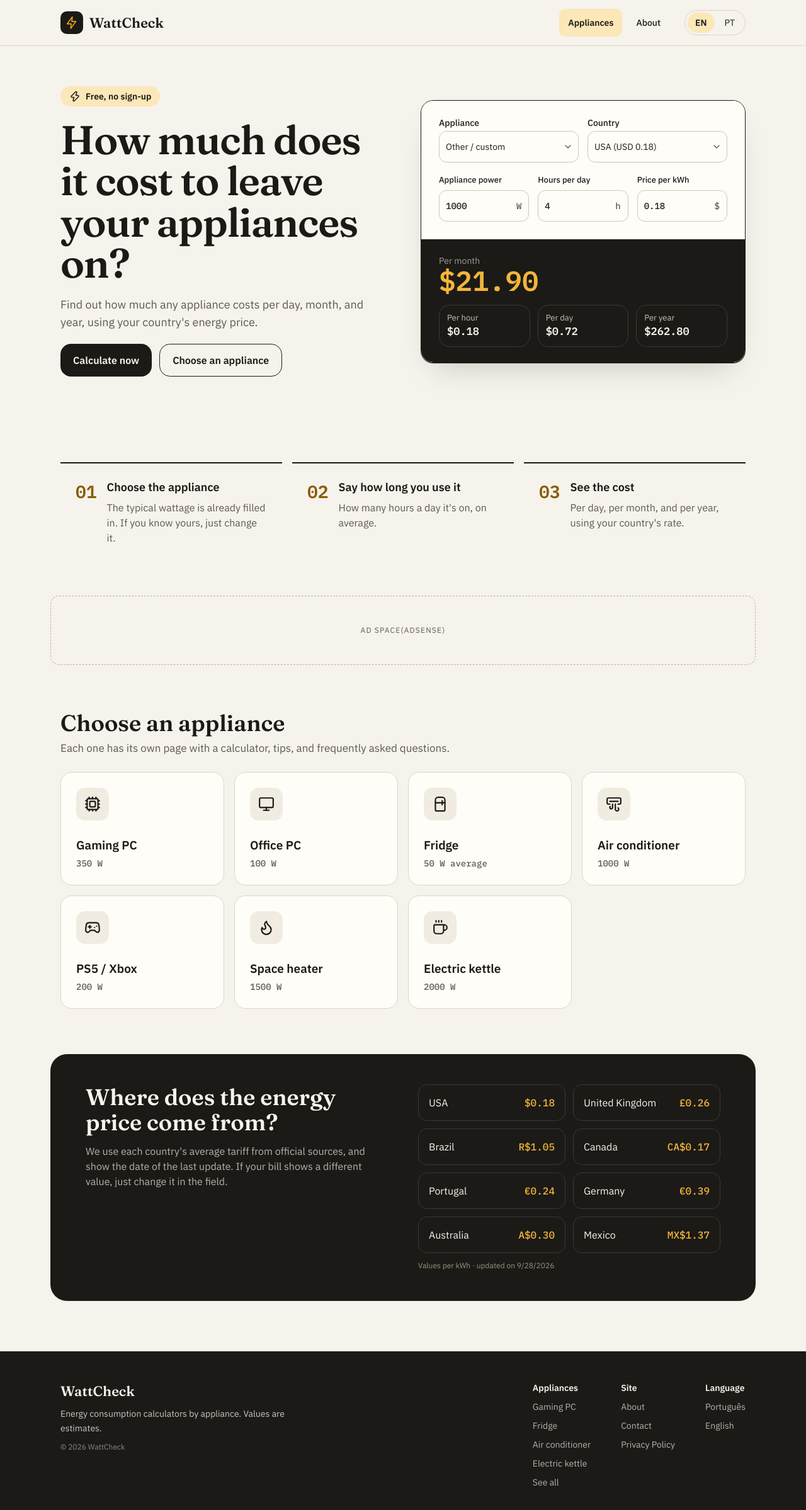
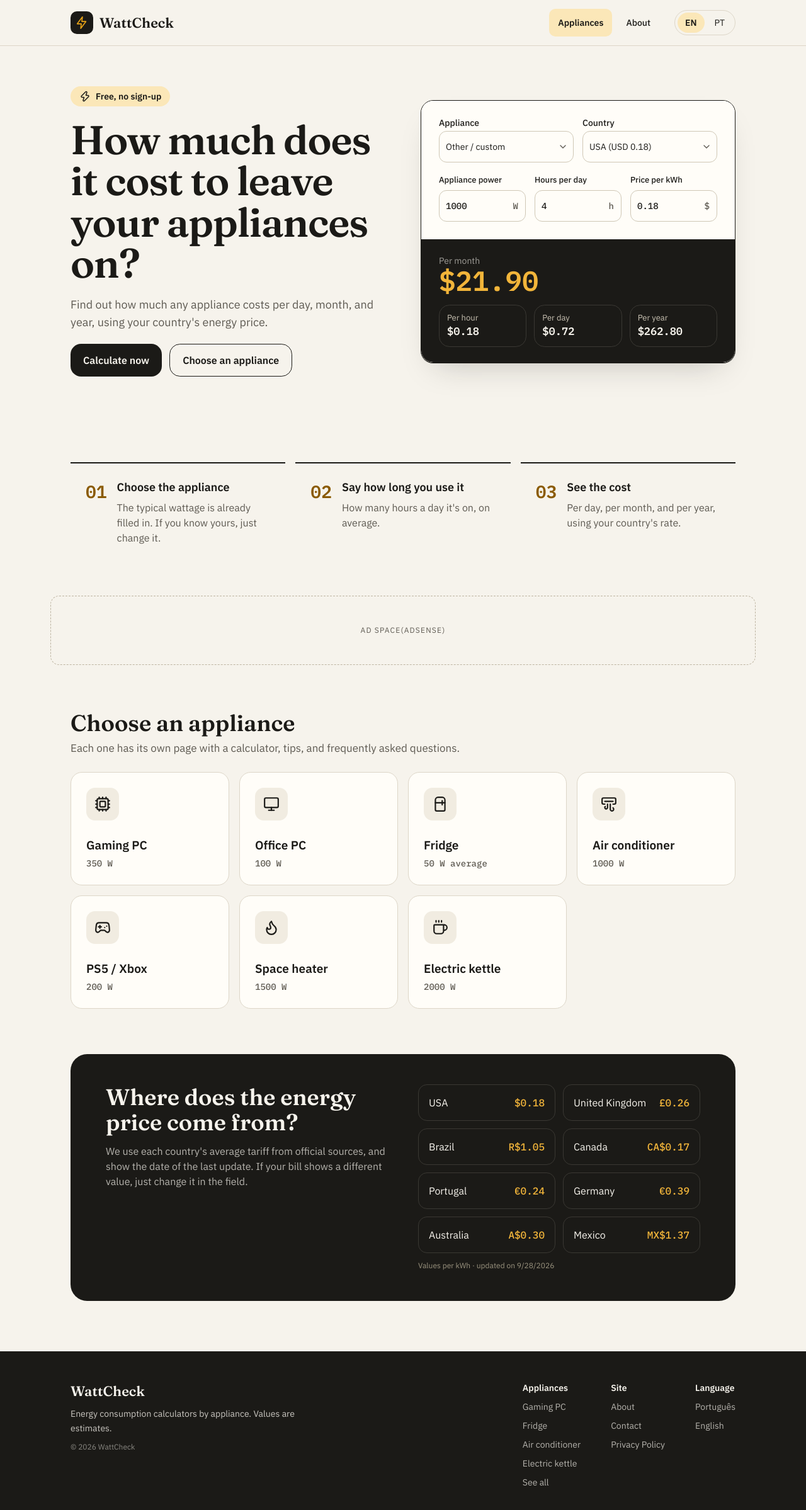
Before and after one commit to Fabricio-santuchi/calculadora-energia, a Next.js app: page /en in a window 1280 px wide. Shown: the top 2398 px of the page at 63% size. Built offline with nearby package versions, Linux system fonts and the light colour scheme.

Commit message:
V10: margem lateral consistente (16/24/32px) em todas as secoes e paginas, corrige o bloco de tarifas colado na tela

```diff
--- a/src/app/(raiz)/page.tsx
+++ b/src/app/(raiz)/page.tsx
@@ -17,7 +17,7 @@ export const metadata: Metadata = {
 
 export default function EscolhaIdiomaPage() {
   return (
-    <main className="flex min-h-screen flex-col items-center justify-center gap-12 bg-background px-4 py-16 text-center">
+    <main className="flex min-h-screen flex-col items-center justify-center gap-12 bg-background px-4 py-16 text-center xs:px-6 md:px-8">
       <div className="flex flex-col items-center gap-5">
         <span className="flex size-16 items-center justify-center rounded-[18px] bg-foreground text-primary">
           <svg
--- a/src/app/[lang]/page.tsx
+++ b/src/app/[lang]/page.tsx
@@ -53,7 +53,7 @@ export default async function LangHomePage({ params }: PageProps<"/[lang]">) {
         {/* 2 colunas só a partir do computador (lg): no tablet e abaixo, a
             espec/prancha (TabletInicio.dc.html) mostra tudo empilhado numa
             coluna só, texto em cima e a calculadora embaixo. */}
-        <section className="mx-auto grid w-full max-w-[1120px] items-center gap-14 px-4 py-16 lg:grid-cols-2">
+        <section className="mx-auto grid w-full max-w-[1120px] items-center gap-14 px-4 py-16 xs:px-6 md:px-8 lg:grid-cols-2">
           <div className="flex flex-col gap-5">
             <span className="flex w-fit items-center gap-2 rounded-full bg-accent px-3.5 py-1.5 text-sm font-semibold text-accent-foreground">
               <Zap className="size-[18px]" />
@@ -87,7 +87,7 @@ export default async function LangHomePage({ params }: PageProps<"/[lang]">) {
           </div>
         </section>
 
-        <section className="mx-auto mt-18 grid w-full max-w-[1120px] gap-4 px-4 md:grid-cols-3">
+        <section className="mx-auto mt-18 grid w-full max-w-[1120px] gap-4 px-4 xs:px-6 md:grid-cols-3 md:px-8">
           {t.passos.map((passo, indice) => (
             <div
               key={passo.titulo}
@@ -112,7 +112,7 @@ export default async function LangHomePage({ params }: PageProps<"/[lang]">) {
 
         <section
           id="aparelhos"
-          className="mx-auto mt-18 flex w-full max-w-[1120px] flex-col gap-6 px-4"
+          className="mx-auto mt-18 flex w-full max-w-[1120px] flex-col gap-6 px-4 xs:px-6 md:px-8"
         >
           <div className="flex flex-col gap-2">
             <h2 className="font-heading text-[28px] font-semibold text-foreground md:text-4xl">
@@ -157,8 +157,12 @@ export default async function LangHomePage({ params }: PageProps<"/[lang]">) {
         </section>
 
         {/* 2 colunas só a partir do computador (lg) — no tablet e abaixo,
-            texto em cima e os países em grade embaixo (TabletInicio.dc.html). */}
-        <section className="mx-auto mt-18 mb-20 w-full max-w-[1120px] rounded-3xl bg-foreground px-4 py-12 text-background sm:px-14">
+            texto em cima e os países em grade embaixo (TabletInicio.dc.html).
+            Wrapper de fora só com margem (16/24/32px, espec 1) — a caixa
+            escura (com fundo e cantos) fica por dentro, senão o fundo/borda
+            fica colado na tela como o EspacoAnuncio ficava antes da V9. */}
+        <div className="mx-auto mt-18 mb-20 w-full max-w-[1120px] px-4 xs:px-6 md:px-8">
+          <section className="rounded-3xl bg-foreground px-4 py-12 text-background sm:px-14">
             <div className="grid gap-12 lg:grid-cols-2">
               <div className="flex flex-col gap-3.5">
                 <h2 className="font-heading text-[28px] font-semibold md:text-4xl">
@@ -173,7 +177,9 @@ export default async function LangHomePage({ params }: PageProps<"/[lang]">) {
                     key={tarifa.codigo}
                     className="flex justify-between gap-2 rounded-[14px] border border-escuro-borda p-4"
                   >
-                  <span>{idioma === "pt" ? tarifa.nomePt : tarifa.nomeEn}</span>
+                    <span>
+                      {idioma === "pt" ? tarifa.nomePt : tarifa.nomeEn}
+                    </span>
                     <span className="font-mono text-[#F2B53A]">
                       {formatarMoeda(tarifa.valor, tarifa.moeda, idioma)}
                     </span>
@@ -181,19 +187,22 @@ export default async function LangHomePage({ params }: PageProps<"/[lang]">) {
                 ))}
                 <span className="col-span-2 text-xs text-escuro-apagado">
                   {t.tarifasAtualizadoEm(
-                  // timeZone: "UTC" evita o bug de "dia errado": a data vem
-                  // como "2026-09-28" (sem hora), o JS interpreta isso como
-                  // meia-noite em UTC, e sem essa opção o formatador converte
-                  // pra hora local — o que pode mostrar o dia anterior em
-                  // fusos atrás de UTC (ex: Brasil).
-                  new Intl.DateTimeFormat(idioma === "pt" ? "pt-BR" : "en-US", {
-                    timeZone: "UTC",
-                  }).format(new Date(tarifas[0].atualizadoEm)),
+                    // timeZone: "UTC" evita o bug de "dia errado": a data
+                    // vem como "2026-09-28" (sem hora), o JS interpreta
+                    // isso como meia-noite em UTC, e sem essa opção o
+                    // formatador converte pra hora local — o que pode
+                    // mostrar o dia anterior em fusos atrás de UTC (ex:
+                    // Brasil).
+                    new Intl.DateTimeFormat(
+                      idioma === "pt" ? "pt-BR" : "en-US",
+                      { timeZone: "UTC" },
+                    ).format(new Date(tarifas[0].atualizadoEm)),
                   )}
                 </span>
               </div>
             </div>
           </section>
+        </div>
       </main>
       <Footer idioma={idioma} />
     </div>
--- a/src/app/global-not-found.tsx
+++ b/src/app/global-not-found.tsx
@@ -20,7 +20,7 @@ export default function GlobalNotFound() {
       className={`${fraunces.variable} ${plexSans.variable} ${plexMono.variable} h-full antialiased`}
     >
       <body className="flex min-h-full flex-col bg-background font-sans text-foreground">
-        <main className="mx-auto flex w-full max-w-[1120px] flex-1 items-center px-4 py-16">
+        <main className="mx-auto flex w-full max-w-[1120px] flex-1 items-center px-4 py-16 xs:px-6 md:px-8">
           <div className="grid w-full items-center gap-12 md:grid-cols-2">
             <div className="flex h-[300px] flex-col items-center justify-center gap-3 rounded-[24px] bg-foreground md:h-[420px]">
               <span className="font-mono text-8xl font-semibold tracking-tight text-[#F2B53A] md:text-[160px]">
--- a/src/components/footer.tsx
+++ b/src/components/footer.tsx
@@ -65,7 +65,7 @@ export default function Footer({ idioma }: Props) {
 
   return (
     <footer className="flex justify-center bg-foreground text-background">
-      <div className="flex w-full max-w-[1120px] flex-col gap-8 px-4 py-8 xs:gap-10 xs:py-8 md:py-12 lg:flex-row lg:items-start lg:justify-between">
+      <div className="flex w-full max-w-[1120px] flex-col gap-8 px-4 py-8 xs:gap-10 xs:px-6 xs:py-8 md:px-8 md:py-12 lg:flex-row lg:items-start lg:justify-between">
         <div className="flex max-w-[360px] flex-col gap-2.5">
           <span className="font-heading text-xl font-semibold text-background md:text-[22px]">
             {NOME_DO_SITE}
--- a/src/components/header.tsx
+++ b/src/components/header.tsx
@@ -95,7 +95,7 @@ export default function Header({ idioma, ativo }: Props) {
 
   return (
     <header className="flex h-[60px] items-center justify-center border-b border-border bg-background xs:h-16 md:h-[73px]">
-      <div className="flex w-full max-w-[1120px] items-center justify-between px-4">
+      <div className="flex w-full max-w-[1120px] items-center justify-between px-4 xs:px-6 md:px-8">
         <Link
           href={`/${idioma}`}
           className="flex items-center gap-2.5 text-foreground no-underline"
@@ -146,7 +146,7 @@ export default function Header({ idioma, ativo }: Props) {
           (que só existe na barra de cima, escondida no celular). */}
       {menuAberto && (
         <div className="fixed inset-0 z-50 flex flex-col bg-foreground text-background md:hidden">
-          <div className="flex h-[60px] items-center justify-between border-b border-escuro-borda px-4">
+          <div className="flex h-[60px] items-center justify-between border-b border-escuro-borda px-4 xs:px-6">
             <Link
               href={`/${idioma}`}
               className="flex items-center gap-2 text-background no-underline"
@@ -179,7 +179,7 @@ export default function Header({ idioma, ativo }: Props) {
             </button>
           </div>
 
-          <nav aria-label="Menu" className="flex flex-col px-4 py-6">
+          <nav aria-label="Menu" className="flex flex-col px-4 py-6 xs:px-6">
             <span className="mb-2 text-xs font-semibold tracking-widest text-escuro-apagado uppercase">
               {t.aparelhos}
             </span>
--- a/src/components/outros-aparelhos.tsx
+++ b/src/components/outros-aparelhos.tsx
@@ -62,7 +62,7 @@ export default function OutrosAparelhos({ idioma, slugAtual }: Props) {
   };
 
   return (
-    <section className="mx-auto w-full max-w-[1120px] px-4 py-9 md:py-[72px]">
+    <section className="mx-auto w-full max-w-[1120px] px-4 py-9 xs:px-6 md:px-8 md:py-[72px]">
       <div className="flex flex-col justify-between gap-2 md:flex-row md:items-end">
         <h2 className="font-heading text-[26px] font-semibold text-foreground md:text-4xl">
           {t.outrosAparelhosTitulo}
```
Also changed, not shown: src/components/pagina-aparelho.tsx (+4 -4 lines), 1 other file (tests, documents, lock files or other folders). Lines whose indentation alone changed are shown as unchanged.
